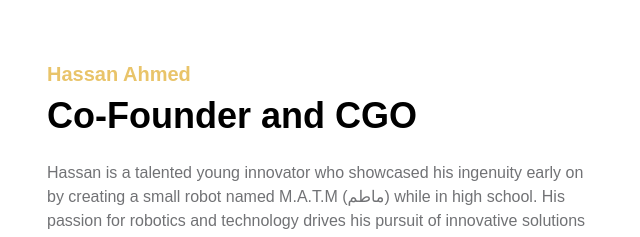
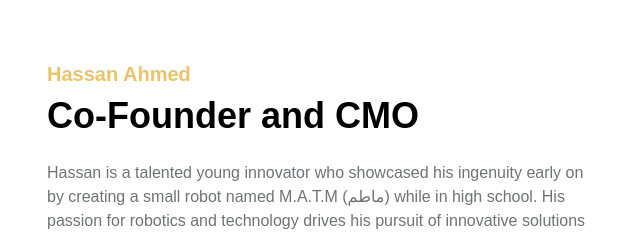
Before and after one commit to ZiadRabea/microservices, a plain HTML site: page team.html in a window 1280 px wide. Shown: the part 688-925 px from the top of the page, 605-1245 px from the left. Drawn offline with nearby package versions, Linux system fonts and the light colour scheme; some packages are replaced by stand-ins of ours; a script that the page names is missing; a web font is replaced by a local one.

Commit message:
Update team.html

```diff
--- a/team.html
+++ b/team.html
@@ -57,7 +57,7 @@
                         <div class="col-lg-6 col-12 mt-5 mt-lg-0">
                             <h6>Hassan Ahmed</h6>
 
-                            <h2 class="mb-4">Co-Founder and CGO</h2>
+                            <h2 class="mb-4">Co-Founder and CMO</h2>
 
                             <p>Hassan is a talented young innovator who showcased his ingenuity early on by creating a small robot named M.A.T.M (ماطم) while in high school. His passion for robotics and technology drives his pursuit of innovative solutions that blend creativity and functionality. Hassan’s work reflects his natural aptitude for engineering and problem-solving, even at a young age.</p>
                         </div>
```
